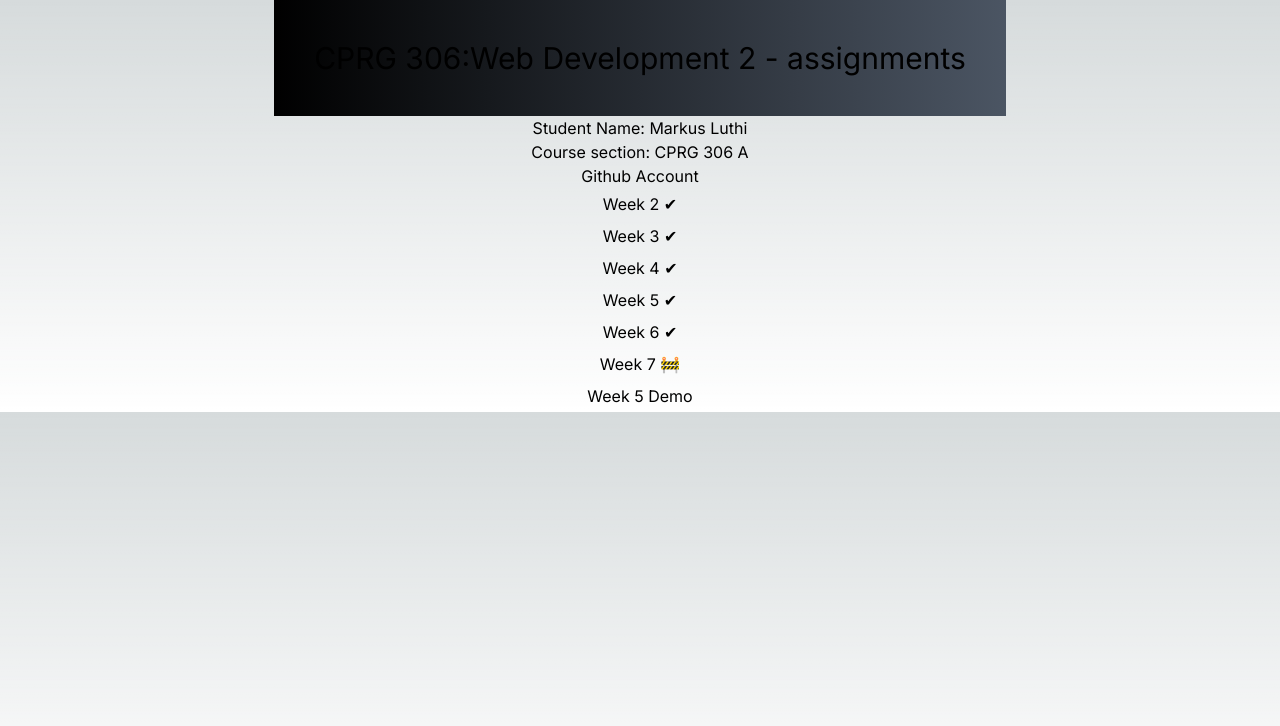
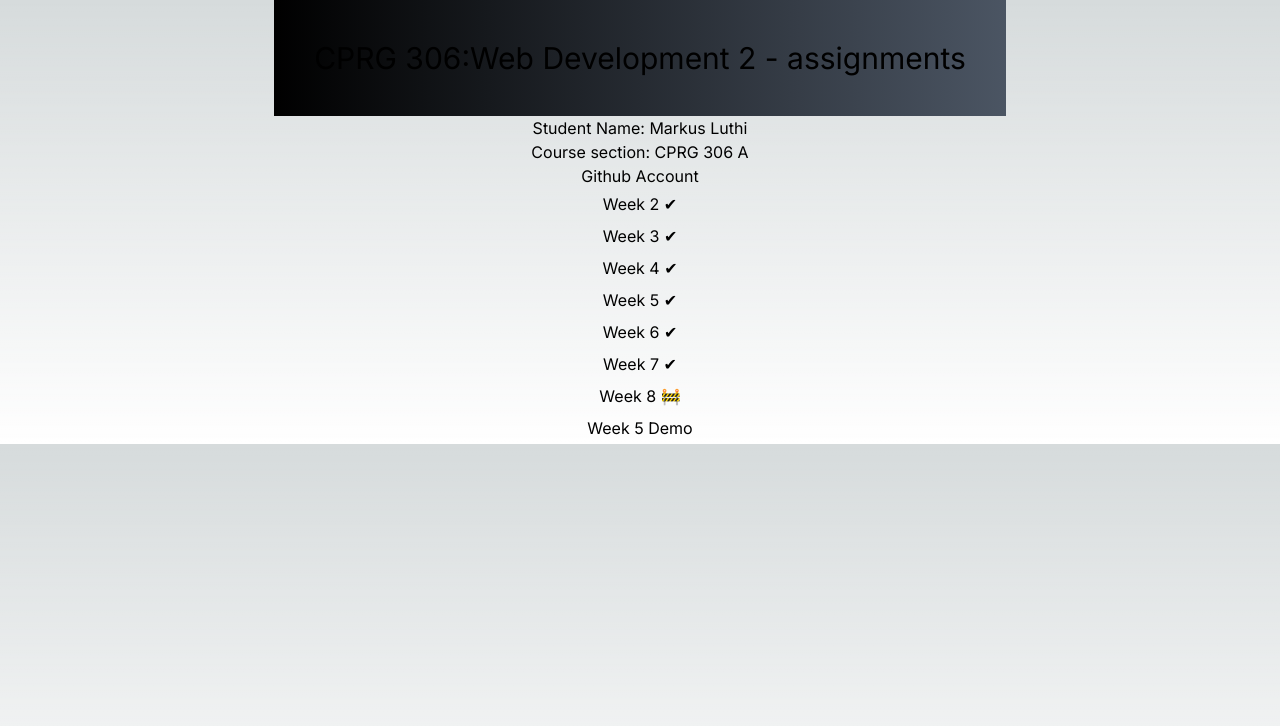
Before and after one commit to Malkos316/cprg306-assignments, a Next.js app: page / in a window 1280 px wide. Shown: the top 726 px of the page. Built offline with nearby package versions, Linux system fonts and the light colour scheme.

Commit message:
Update page.js
update page status

```diff
--- a/app/page.js
+++ b/app/page.js
@@ -6,9 +6,9 @@ export default function Page() {
       <h1 className=" flex flex-col items-center text-3xl p-10 bg-gradient-to-r from-black to-gray-600">
         CPRG 306:Web Development 2 - assignments
       </h1>
-      <p>
+      <h2>
         {studentInfo()}
-      </p>
+      </h2>
       <p className="m-1 hover:text-cyan-400" >
         <Link href="/week2">Week 2 ✔</Link>
       </p>
@@ -25,7 +25,10 @@ export default function Page() {
         <Link href="/week6">Week 6 ✔</Link>
       </p>
       <p className="m-1 hover:text-cyan-400" >
-        <Link href="/week7">Week 7 🚧</Link>
+        <Link href="/week7">Week 7 ✔</Link>
+      </p>
+      <p className="m-1 hover:text-cyan-400" >
+        <Link href="/week8">Week 8 🚧</Link>
       </p>
       <p className="m-1 hover:text-cyan-400" >
         <Link href="/week5Demo">Week 5 Demo</Link>
```
